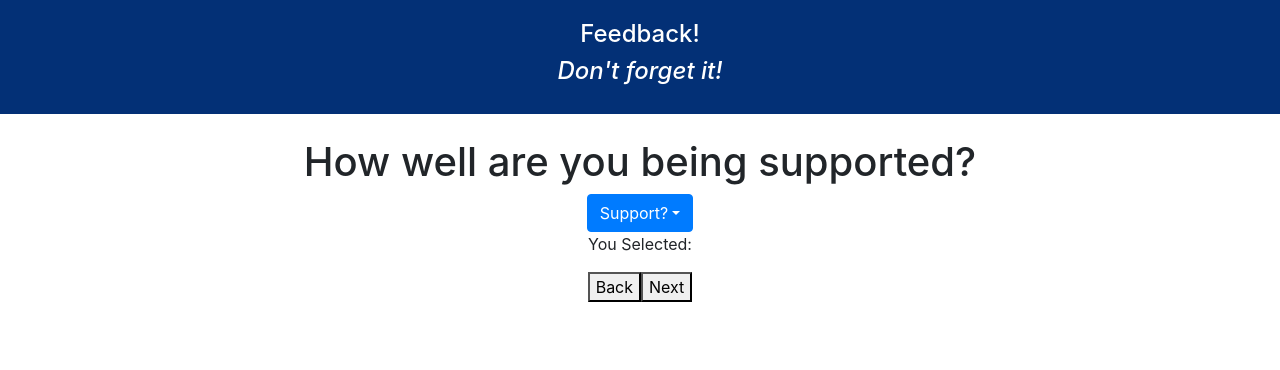
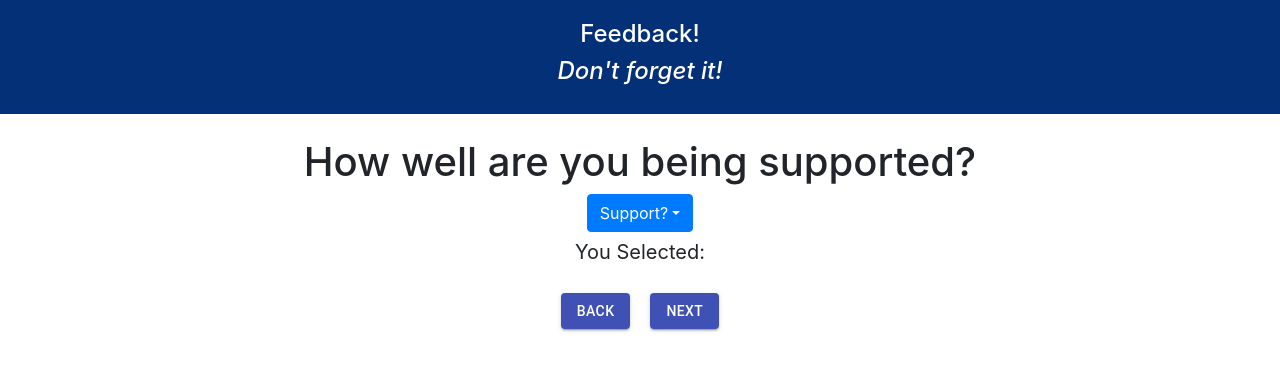
Before and after one commit to justuswitmer/witmer-redux-feedback-loop, a React (Create React App) app: page /#/support in a window 1280 px wide. Shown: the top 370 px of the page. Built offline with nearby package versions, Linux system fonts and the light colour scheme.

Commit message:
imported material-UI

```diff
--- a/package.json
+++ b/package.json
@@ -4,6 +4,7 @@
   "private": true,
   "proxy": "http://localhost:5000",
   "dependencies": {
+    "@material-ui/core": "^4.11.0",
     "axios": "^0.20.0",
     "body-parser": "^1.19.0",
     "bootstrap": "^4.5.2",
--- a/src/components/App/App.css
+++ b/src/components/App/App.css
@@ -1,6 +1,5 @@
 .App {
   text-align: center;
-
 }
 
 .App-header {
@@ -45,3 +44,15 @@ input {
 h4 {
 margin-bottom: 5px;
 }
+
+#formatBtn {
+  margin: 10px;
+}
+
+#dropdown-menu-align-right {
+  margin-bottom: 5px
+}
+
+p {
+  font-size: 20px;
+}
--- a/src/components/App/App.js
+++ b/src/components/App/App.js
@@ -8,8 +8,8 @@ import Comments from '../Comments/Comments';
 import Review from '../Review/Review';
 import 'bootstrap/dist/css/bootstrap.min.css';
 
+class App extends Component {
 
-class App extends Component {
   render() {
     return (
       <Router>
@@ -19,6 +19,7 @@ class App extends Component {
             <h4><i>Don't forget it!</i></h4>
           </header>
           <br />
+
           <Route exact path="/">
             <Feeling />
           </Route>
--- a/src/components/Comments/Comments.js
+++ b/src/components/Comments/Comments.js
@@ -1,6 +1,7 @@
 import React, { Component } from 'react';
 import { connect } from 'react-redux';
 import { withRouter } from 'react-router-dom';
+import Button from '@material-ui/core/Button';
 
 class Comments extends Component {
 
@@ -40,8 +41,20 @@ class Comments extends Component {
             onChange={this.handleSelect}
           />
         </div>
-        <button type="submit" onClick={this.goBack}>Back</button>
-        <button type="submit" onClick={this.handleSubmit}>Next</button>
+        <Button
+          id="formatBtn"
+          variant="contained"
+          color="primary"
+          onClick={this.goBack}
+        >Back
+        </Button>
+        <Button
+          id="formatBtn"
+          variant="contained"
+          color="primary"
+          onClick={this.handleSubmit}
+        >Next
+        </Button>
       </div>
     );
   }
--- /dev/null
+++ b/src/components/Feeling/Feeling.css
@@ -0,0 +1,3 @@
+Button {
+  margin: 10px;
+}
--- a/src/components/Feeling/Feeling.js
+++ b/src/components/Feeling/Feeling.js
@@ -3,7 +3,8 @@ import { connect } from 'react-redux';
 import { withRouter } from 'react-router-dom';
 import DropdownButton from 'react-bootstrap/DropdownButton';
 import Dropdown from 'react-bootstrap/Dropdown'
-
+import Button from '@material-ui/core/Button';
+import './Feeling.css'
 
 
 class Feeling extends Component {
@@ -52,7 +53,13 @@ class Feeling extends Component {
           </DropdownButton>
           <p>You Selected: {this.state.feeling}</p>
         </div>
-        <button type="submit" onClick={this.handleSubmit}>Next</button>
+        <Button
+          id="formatBtn"
+          variant="contained"
+          color="primary"
+          onClick={this.handleSubmit}
+        >Next
+        </Button>
       </div>
     );
   }
--- a/src/components/Review/Review.js
+++ b/src/components/Review/Review.js
@@ -2,6 +2,7 @@ import React, { Component } from 'react';
 import { connect } from 'react-redux';
 import { withRouter } from 'react-router-dom';
 import axios from 'axios';
+import Button from '@material-ui/core/Button';
 
 class Review extends Component {
 
@@ -34,7 +35,13 @@ class Review extends Component {
         <p>Support: {this.props.feedback.support} </p>
         <p>Comments: {this.props.feedback.comments} </p>
         <button type="submit" onClick={this.goBack}>Back</button>
-        <button onClick={() => this.postFeedback(this.props.feedback)}>SUBMIT</button>
+        <Button
+          id="formatBtn"
+          variant="contained"
+          color="primary"
+          onClick={() => this.postFeedback(this.props.feedback)}
+        >Submit Feedback
+        </Button>
       </div>
     )
   }
--- a/src/components/Support/Support.js
+++ b/src/components/Support/Support.js
@@ -3,6 +3,7 @@ import { connect } from 'react-redux';
 import { withRouter } from 'react-router-dom';
 import DropdownButton from 'react-bootstrap/DropdownButton';
 import Dropdown from 'react-bootstrap/Dropdown'
+import Button from '@material-ui/core/Button';
 
 class Support extends Component {
 
@@ -55,8 +56,20 @@ class Support extends Component {
           </DropdownButton>
           <p>You Selected: {this.state.support}</p>
         </div>
-        <button type="submit" onClick={this.goBack}>Back</button>
-        <button type="submit" onClick={this.handleSubmit}>Next</button>
+        <Button
+          id="formatBtn"
+          variant="contained"
+          color="primary"
+          onClick={this.goBack}
+        >Back
+        </Button>
+        <Button
+          id="formatBtn"
+          variant="contained"
+          color="primary"
+          onClick={this.handleSubmit}
+        >Next
+        </Button>
       </div>
     );
   }
--- a/src/components/Understanding/Understanding.js
+++ b/src/components/Understanding/Understanding.js
@@ -3,6 +3,7 @@ import { connect } from 'react-redux';
 import { withRouter } from 'react-router-dom';
 import DropdownButton from 'react-bootstrap/DropdownButton';
 import Dropdown from 'react-bootstrap/Dropdown'
+import Button from '@material-ui/core/Button';
 
 class Understanding extends Component {
 
@@ -54,8 +55,20 @@ class Understanding extends Component {
           </DropdownButton>
           <p>You Selected: {this.state.understanding}</p>
         </div>
-        <button type="submit" onClick={this.goBack}>Back</button>
-        <button type="submit" onClick={this.handleSubmit}>Next</button>
+        <Button
+          id="formatBtn"
+          variant="contained"
+          color="primary"
+          onClick={this.goBack}
+        >Back
+        </Button>
+        <Button
+          id="formatBtn"
+          variant="contained"
+          color="primary"
+          onClick={this.handleSubmit}
+        >Next
+        </Button>
       </div>
     );
   }
```
Also changed, not shown: 2 other files (tests, documents, lock files or other folders).
